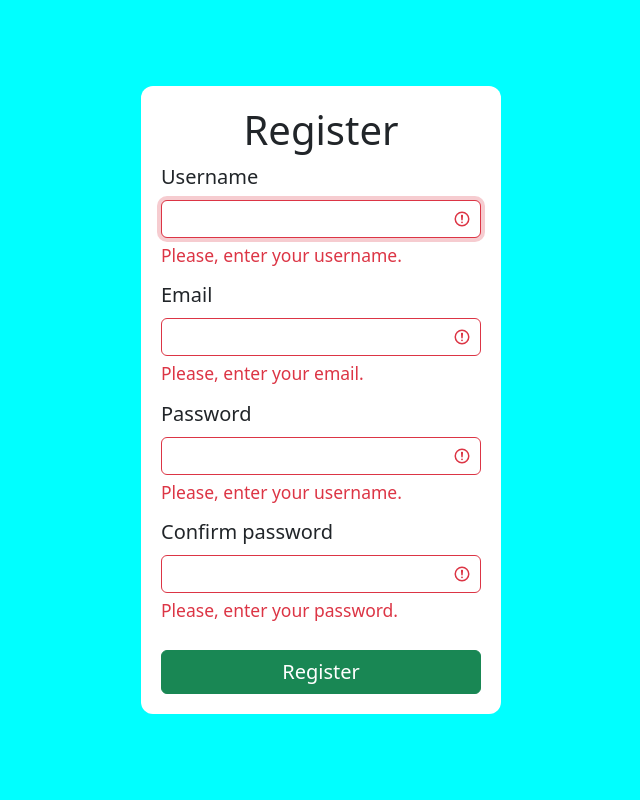
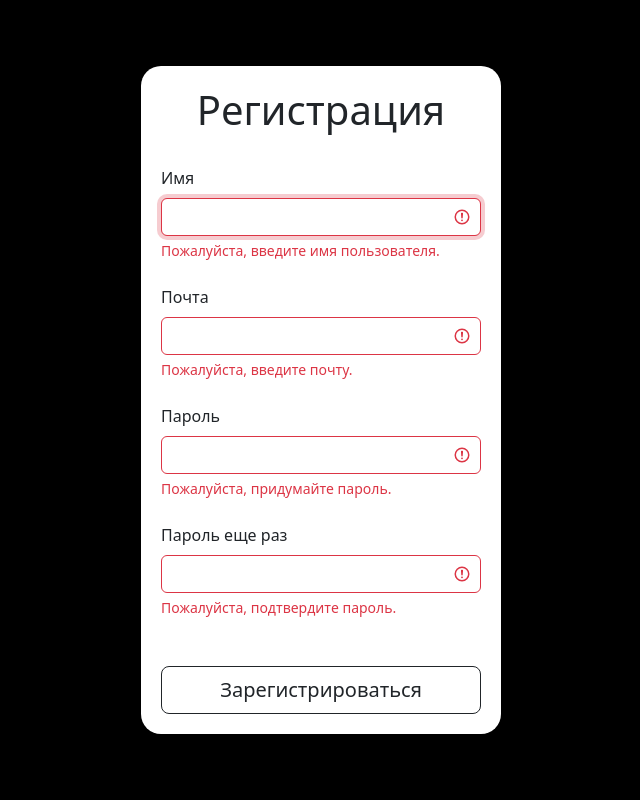
Before and after one commit to NVSMIRN0V/authentication-system-django_pet-project, a Django app: page /signup/ in a window 1280 px wide. Shown: the whole page, without its empty margins (319-959 px from the left). Run offline with Django 4.2, Linux system fonts and the light colour scheme.

Commit message:
templates updated

```diff
--- a/users/static/users/css/base.css
+++ b/users/static/users/css/base.css
@@ -9,26 +9,13 @@ body {
     display: flex;
     align-items: center;
     justify-content: center;
-    background-color: aqua;
+    background-color: #000000;
 }
 
-.form {
+.content {
     width: 360px;
     height: min-content;
     padding: 20px;
-    border-radius: 12px;
+    border-radius: 20px;
     background-color: #ffffff;
 }
-
-.form form {
-    font-size: 20px;
-}
-
-.form form .form-group {
-    margin-bottom: 12px;
-}
-
-.form form input[type="submit"] {
-    font-size: 20px;
-    margin-top: 15px;
-}
--- a/users/templates/users/signup.html
+++ b/users/templates/users/signup.html
@@ -9,43 +9,43 @@
 <!-- Содержимое страницы -->
 {% block content %}
     <!-- Блок контента -->
-    <div class="form">
+    <div class="content">
         <form action="" class="needs-validation" method="post">
             {% csrf_token %}
-            <h1 class="text-center">Register</h1>
+            <h1 class="text-center">Регистрация</h1>
             <div class="form-group was-validated">
-                <label class="form-label"  for="{{ from.username.id_for_label}}">Username</label>
+                <label class="form-label mt-4"  for="{{ from.username.id_for_label}}">Имя</label>
                 {{ form.username }}
                 <!-- <input class="form-control" type="text" id="username" required> -->
                 <div class="invalid-feedback">
-                    Please, enter your username.
+                    Пожалуйста, введите имя пользователя.
                 </div>
             </div>
             <div class="form-group was-validated">
-                <label class="form-label"  for="{{ form.email.id_for_label }}">Email</label>
+                <label class="form-label mt-4"  for="{{ form.email.id_for_label }}">Почта</label>
                 {{ form.email }}
                 <!-- <input class="form-control" type="text" id="email" required> -->
                 <div class="invalid-feedback">
-                    Please, enter your email.
+                    Пожалуйста, введите почту.
                 </div>
             </div>
             <div class="form-group was-validated">
-                <label class="form-label"  for="{{ form.password1.id_for_label}}">Password</label>
+                <label class="form-label mt-4"  for="{{ form.password1.id_for_label}}">Пароль</label>
                 {{ form.password1 }}
                 <!-- <input class="form-control" type="text" id="password-1" required> -->
                 <div class="invalid-feedback">
-                    Please, enter your username.
+                    Пожалуйста, придумайте пароль.
                 </div>
             </div>
             <div class="form-group was-validated">
-                <label class="form-label" for="{{ form.password2.id_for_label }}">Confirm password</label>
+                <label class="form-label mt-4" for="{{ form.password2.id_for_label }}">Пароль еще раз</label>
                 {{ form.password2 }}
                 <!-- <input class="form-control" type="text" id="password-2" required> -->
                 <div class="invalid-feedback">
-                    Please, enter your password.
+                    Пожалуйста, подтвердите пароль.
                 </div>
             </div>
-            <input class="btn btn-success w-100" type="submit" value="Register">
+            <input class="btn btn-outline-dark btn-lg w-100 mt-5" type="submit" value="Зарегистрироваться">
         </form>
     </div>
 {% endblock %}
--- a/users/views.py
+++ b/users/views.py
@@ -37,7 +37,7 @@ class SignUpView(CreateView):
 
 class SignOutView(LogoutView):
     template_name = "users/signout.html"
-    next_page = 'home'
+    next_page = 'signout'
 
     def get_context_data(self, **kwargs):
         context = super().get_context_data(**kwargs)
```
Also changed, not shown: users/templates/users/index.html (+12 -5 lines), users/templates/users/signin.html (+7 -7 lines), users/templates/users/signout.html (+7 -4 lines).
